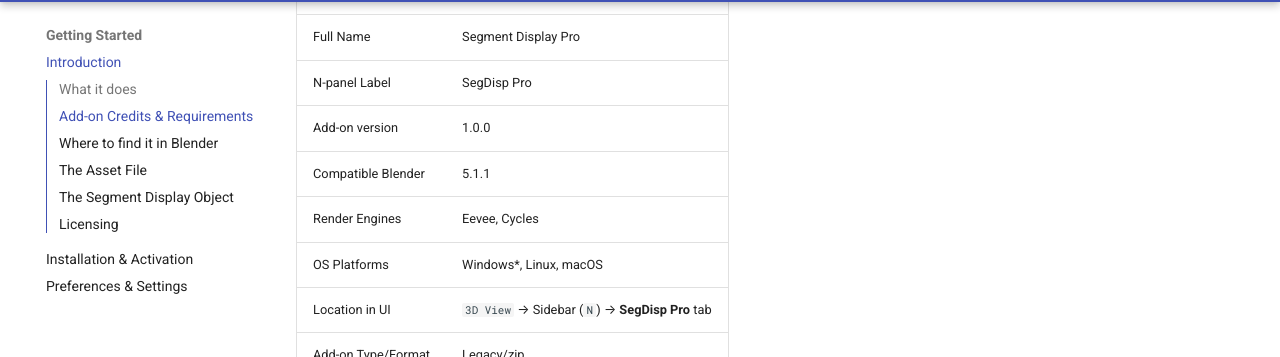
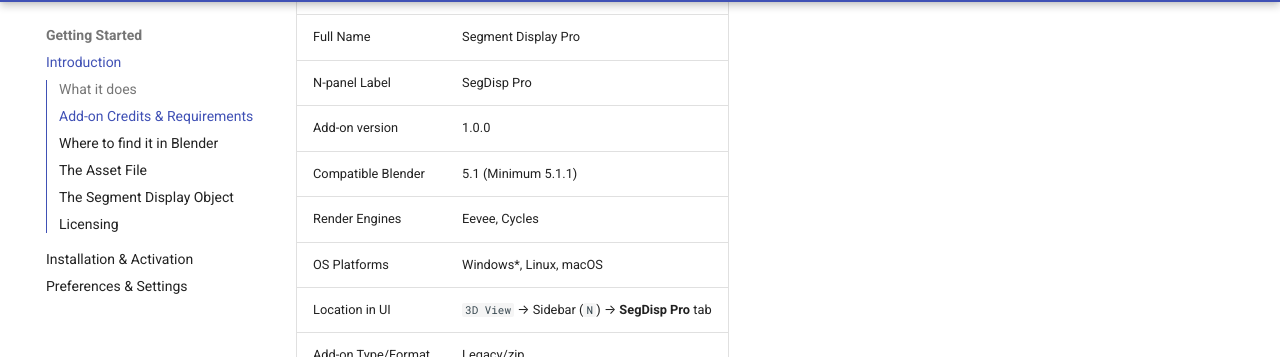
Before and after one commit to ahmetmaya-orion/segment-display-pro-docs, an MkDocs documentation site: the page built from docs/introduction.md, in a window 1280 px wide and 900 px high, scrolled down 1192 px. Shown: the part 94-451 px from the top of the window. Built offline with MkDocs 1.6.1 and Material for MkDocs 9.7.7, drawn with Linux system fonts in a browser that asks for light colours.

Commit message:
Compatible Blender: Minimum 5.1.1 added

```diff
--- a/docs/introduction.md
+++ b/docs/introduction.md
@@ -34,7 +34,7 @@
 | Full Name           | Segment Display Pro           |
 | N-panel Label       | SegDisp Pro                   |
 | Add-on version      | 1.0.0                         |
-| Compatible Blender  | 5.1.1                         |
+| Compatible Blender  | 5.1 (Minimum 5.1.1)           |
 | Render Engines      | Eevee, Cycles                 |
 | OS Platforms        | Windows*, Linux, macOS        |
 | Location in UI      | `3D View` → Sidebar (`N`) → **SegDisp Pro** tab   |
```
